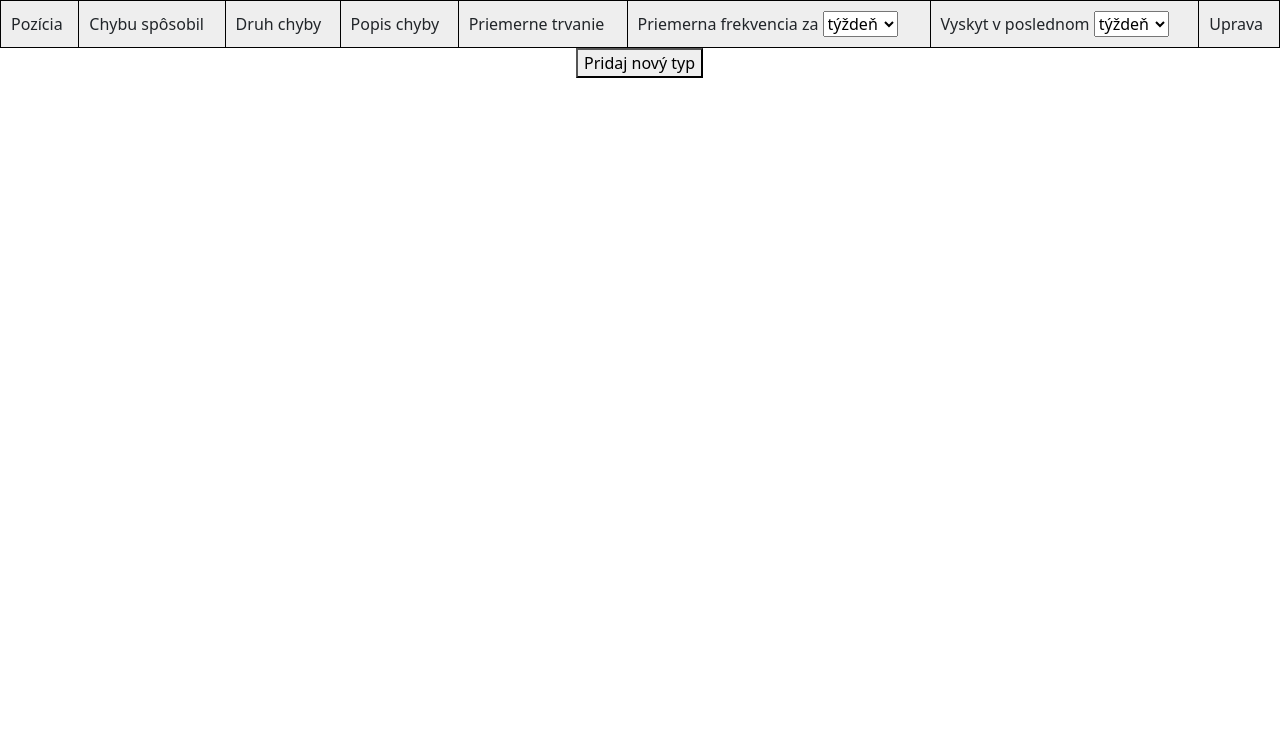
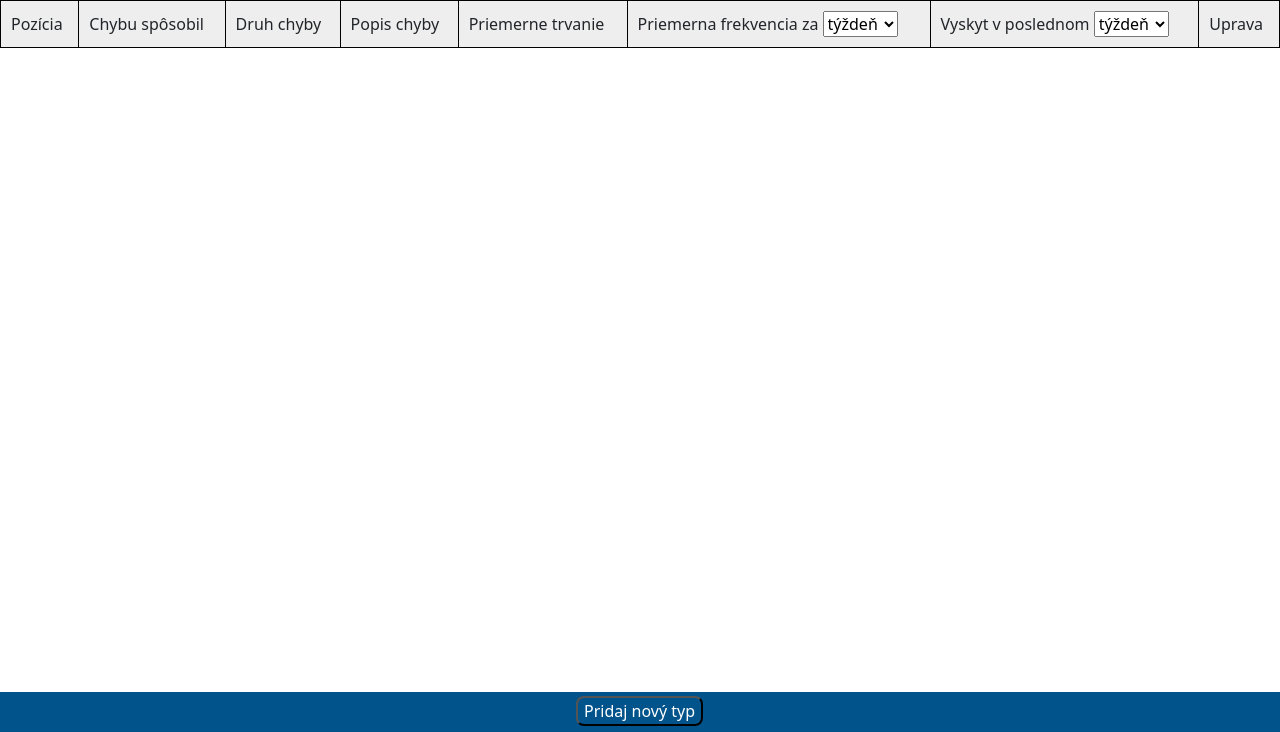
Before and after one commit to TIS2021-FMFI/evidencia-dielov, a Django app: page /typy/ in a window 1280 px wide. Shown: the part 68-800 px from the top of the page. Run offline with Django 3.2, Linux system fonts and the light colour scheme; data that the repository does not hold is empty.

Commit message:
nove css pre tlacidko nie na konci strany ale na spodku obrazovky

```diff
--- a/zapis_poruch/static/css/style.css
+++ b/zapis_poruch/static/css/style.css
@@ -30,10 +30,21 @@ li{
 }
 .pridaj{
     background-color: #00538B;
-    position: absolute;
+    position: fixed;
+    width: 100%;
+    height: 5%;
+
+    bottom: 0;
+}
+.pridaj button{
+    background-color: #00538B;
     color: #fff;
     border-radius: 8px;
     left: 45%;
+    position: relative;
+
+    top: 10%;
+
 }
 .nadpis{
     background-color: #eeeeee;
```
